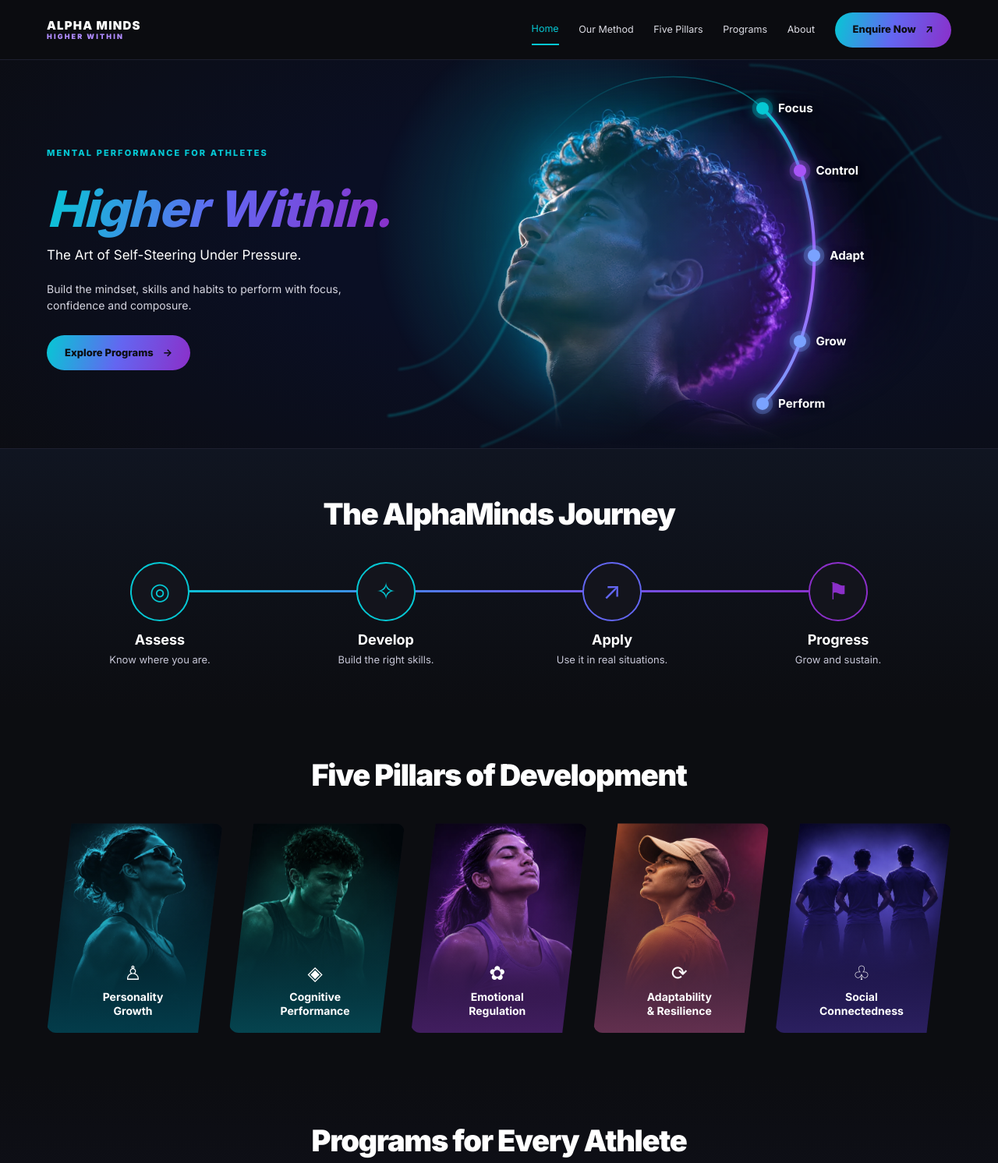
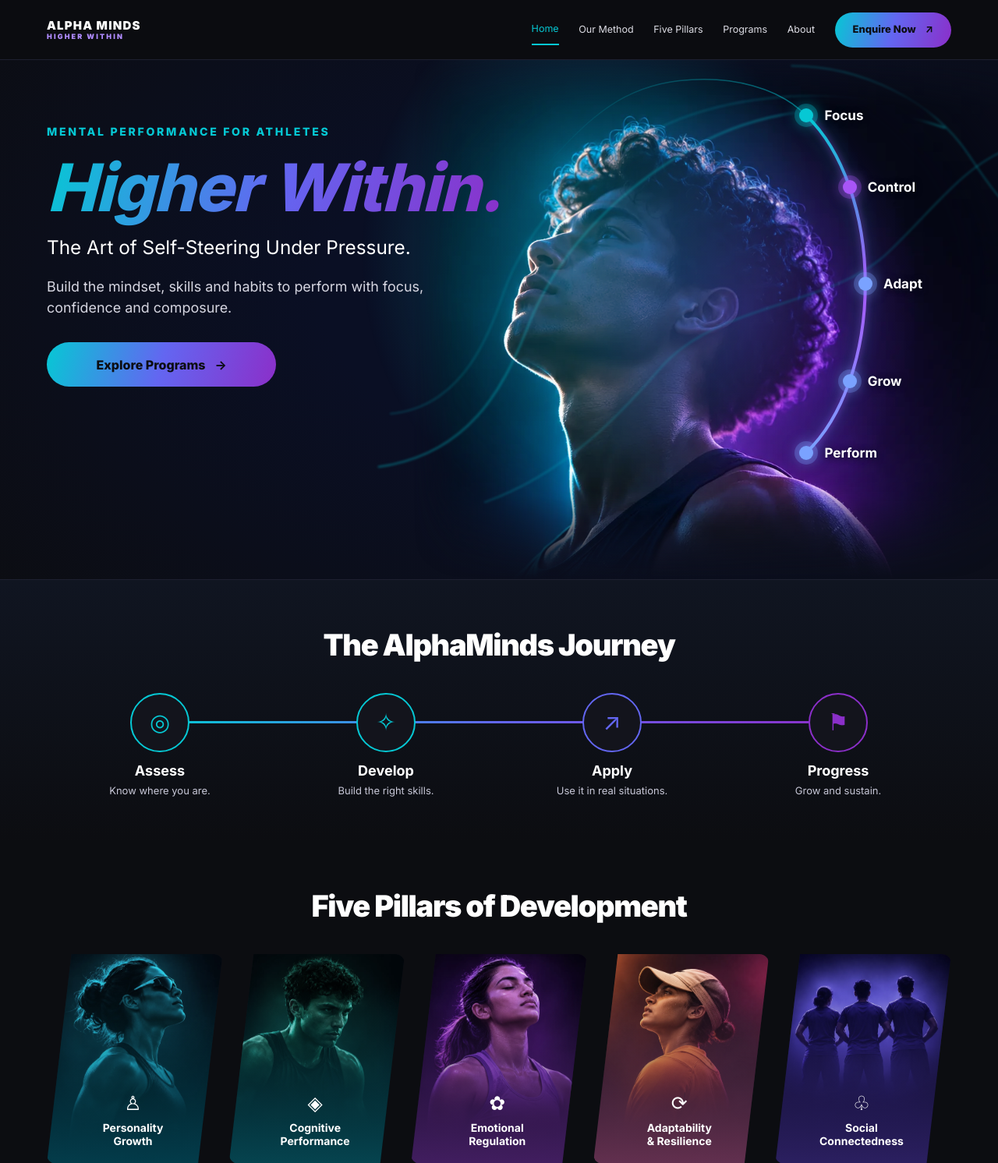
Before and after one commit to ajaypudiyokkada/alphaminds, a Django app: page / in a window 1280 px wide. Shown: the top 1492 px of the page at 78% size. Run offline with Django 5.2, Linux system fonts and the light colour scheme; parts of the project's set-up code (start-up, migrations or seed data) failed here and were passed over.

Commit message:
feat(landing): desktop hero to mockup proportions (taller hero, head+shoulders crop, bigger text)
Co-Authored-By: Claude Sonnet 5.5 <noreply@anthropic.com>

```diff
--- a/backend/core/static/landing/css/overrides.css
+++ b/backend/core/static/landing/css/overrides.css
@@ -1,6 +1,6 @@
 /* Hero rework. Loaded after main.css; main.css is left untouched.
    The hero art lives in a "stage" whose aspect ratio equals the visible crop of
-   hero-athlete.webp (source px: x 0-1122, y 100-853). The SVG layers use that
+   hero-athlete.webp (source px: x 0-1122, y 100-980: head, shoulders, top of the vest). The SVG layers use that
    same coordinate space, and the dots are positioned from it, so the arc, the
    dots and the photo stay locked together at any size. */
 
@@ -54,7 +54,7 @@
   top: 50%;
   transform: translateY(-50%);
   width: min(58vw, 835px);
-  aspect-ratio: 1122 / 753;
+  aspect-ratio: 1122 / 880;
   isolation: isolate;
   container-type: inline-size;   /* lets dots/labels scale with the stage (cqw) */
 }
@@ -65,9 +65,9 @@
   position: absolute;
   inset: -25% -30% -25% -30%;
   background:
-    radial-gradient(ellipse 31% 53% at 35.6% 46%,
+    radial-gradient(ellipse 31% 50% at 35.4% 41.7%,
       rgba(10, 165, 192, .40) 0%, rgba(10, 165, 192, .18) 40%, rgba(10, 165, 192, 0) 70%),
-    radial-gradient(ellipse 24% 43% at 51.3% 52.7%,
+    radial-gradient(ellipse 24% 41% at 49.9% 48.5%,
       rgba(124, 58, 237, .35) 0%, rgba(124, 58, 237, .16) 42%, rgba(124, 58, 237, 0) 70%);
   z-index: 0;
 }
@@ -89,20 +89,20 @@
   z-index: 2;
   mix-blend-mode: lighten;
   -webkit-mask-image:
-    radial-gradient(ellipse 50% 58% at 46% 44%, #000 52%, transparent 100%),
-    linear-gradient(to bottom, transparent 0, #000 12%, #000 78%, transparent 100%),
-    linear-gradient(to right, transparent 0, #000 18%, #000 82%, transparent 100%);
+    radial-gradient(ellipse 64% 72% at 44% 44%, #000 58%, transparent 100%),
+    linear-gradient(to bottom, transparent 0, #000 9%, #000 84%, transparent 100%),
+    linear-gradient(to right, transparent 0, #000 6%, #000 94%, transparent 100%);
   -webkit-mask-composite: source-in;
   mask-image:
-    radial-gradient(ellipse 50% 58% at 46% 44%, #000 52%, transparent 100%),
-    linear-gradient(to bottom, transparent 0, #000 12%, #000 78%, transparent 100%),
-    linear-gradient(to right, transparent 0, #000 18%, #000 82%, transparent 100%);
+    radial-gradient(ellipse 64% 72% at 44% 44%, #000 58%, transparent 100%),
+    linear-gradient(to bottom, transparent 0, #000 9%, #000 84%, transparent 100%),
+    linear-gradient(to right, transparent 0, #000 6%, #000 94%, transparent 100%);
   mask-composite: intersect;
 }
 .hero-photo img {
   position: absolute;
   left: 0;
-  top: calc(-100 / 753 * 100%);
+  top: calc(-100 / 880 * 100%);
   width: 100%;
   height: auto;
   max-width: none;
@@ -125,7 +125,7 @@
 .hero-dots .dot {
   position: absolute;
   left: calc(var(--x) / 1122 * 100%);
-  top: calc((var(--y) - 100) / 753 * 100%);
+  top: calc((var(--y) - 100) / 880 * 100%);
   width: 0;
   height: 0;
 }
@@ -353,3 +353,66 @@
   .container { width: calc(100% - 28px); }
   .hero-description { font-size: 13.5px; }
 }
+
+/* ═══════════════════════════════════════════════════════════════════════
+   Desktop (≥1024) — mockup proportions.
+   Hero height ≈ width ÷ 1.9. The stage is as tall as the hero and is
+   anchored from the LEFT so the athlete's nose lands just after the end of
+   the headline (--nose-x), whatever the width. Tablet/mobile keep the rules
+   above and only inherit the new (taller) crop.
+   ═══════════════════════════════════════════════════════════════════════ */
+@media (min-width: 1024px) {
+  .hero {
+    --hero-h: clamp(560px, 52vw, 820px);
+    --h1: clamp(52px, 6.6vw, 104px);
+    --stage-w: calc(var(--hero-h) * 1122 / 880);               /* stage = crop aspect */
+    --cont-left: calc((100% - min(1160px, 100% - clamp(32px, 6vw, 64px))) / 2);
+    --nose-x: calc(var(--cont-left) + var(--h1) * 6.9 + 2.5%);   /* headline end + 2.5% */
+    height: var(--hero-h);
+    min-height: var(--hero-h);
+  }
+  .hero-grid { min-height: 0; height: 100%; }
+
+  .hero-stage {
+    top: 0;
+    right: auto;
+    transform: none;
+    height: 100%;
+    width: var(--stage-w);
+    /* nose tip sits at ~17% of the stage width (source x≈190 of 1122) */
+    left: calc(var(--nose-x) - var(--stage-w) * 0.169);
+  }
+
+  /* Text block, centred on the athlete's face (≈38% of the hero height) */
+  .hero-copy {
+    max-width: none;
+    min-height: var(--hero-h);
+    height: 100%;
+    padding-bottom: calc(var(--hero-h) * .25);
+  }
+  .eyebrow { font-size: clamp(13px, 1.1vw, 17px); margin: 0; }
+  .hero h1 {
+    font-size: var(--h1);
+    margin: clamp(10px, 1.3vw, 20px) 0 clamp(8px, 1vw, 16px);
+  }
+  .hero-subtitle { font-size: clamp(18px, 1.9vw, 30px); margin: 0 0 clamp(12px, 1.5vw, 24px); }
+  .hero-description {
+    font-size: clamp(15px, 1.4vw, 22px);
+    max-width: min(600px, 41vw);
+    margin: 0 0 clamp(20px, 2.4vw, 40px);
+  }
+  .hero-copy .btn {
+    min-height: clamp(52px, 4.4vw, 68px);
+    min-width: clamp(220px, 23vw, 360px);
+    font-size: clamp(15px, 1.25vw, 19px);
+    padding-inline: clamp(24px, 2.4vw, 36px);
+  }
+}
+
+/* Tablet/mobile: fade the swirl layer out at the stage's left edge so it can't run into the text. */
+@media (max-width: 1023px) {
+  .hero-fx {
+    -webkit-mask-image: linear-gradient(to right, transparent 0, #000 16%);
+    mask-image: linear-gradient(to right, transparent 0, #000 16%);
+  }
+}
--- a/backend/templates/landing/index.html
+++ b/backend/templates/landing/index.html
@@ -73,7 +73,7 @@
         <div class="hero-stage">
           <div class="hero-glow" aria-hidden="true"></div>
 
-          <svg class="hero-fx" viewBox="0 100 1122 753" preserveAspectRatio="none" aria-hidden="true">
+          <svg class="hero-fx" viewBox="0 100 1122 880" preserveAspectRatio="none" aria-hidden="true">
             <defs>
               <filter id="fx-blur" x="-20%" y="-20%" width="140%" height="140%"><feGaussianBlur stdDeviation="2.2"/></filter>
               <filter id="mask-blur" x="-50%" y="-100%" width="200%" height="300%"><feGaussianBlur stdDeviation="14"/></filter>
@@ -98,7 +98,7 @@
                  alt="" onerror="this.style.display='none'">
           </div>
 
-          <svg class="hero-arc" viewBox="0 100 1122 753" preserveAspectRatio="none" aria-hidden="true">
+          <svg class="hero-arc" viewBox="0 100 1122 880" preserveAspectRatio="none" aria-hidden="true">
             <defs>
               <linearGradient id="arc-grad" gradientUnits="userSpaceOnUse" x1="0" y1="194" x2="0" y2="766">
                 <stop offset="0" stop-color="#06c8d4"/>
```
